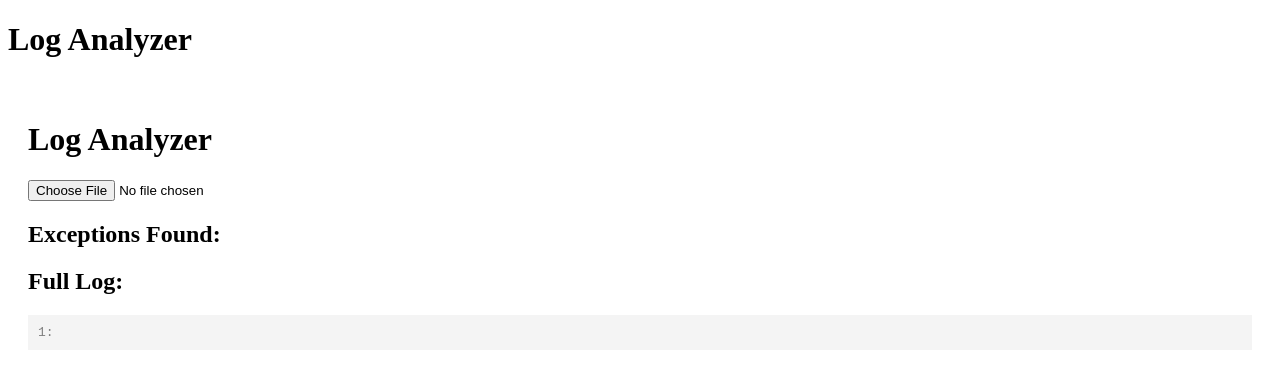
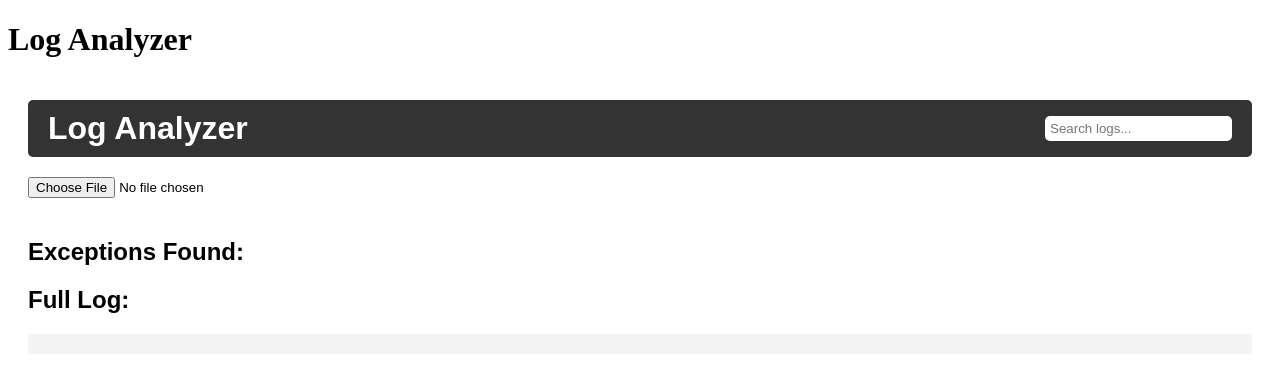
Before and after one commit to mustafa-mbari/logs, a Next.js app: page / in a window 1280 px wide. Shown: the top 374 px of the page. Built offline with nearby package versions, Linux system fonts and the light colour scheme.

Commit message:
Update LogAnalyzer.js > add searchbar

```diff
--- a/components/LogAnalyzer.js
+++ b/components/LogAnalyzer.js
@@ -3,7 +3,7 @@ import React, { useState } from "react";
 const LogAnalyzer = () => {
   const [logContent, setLogContent] = useState("");
   const [exceptions, setExceptions] = useState([]);
-  const [expanded, setExpanded] = useState({});
+  const [searchTerm, setSearchTerm] = useState("");
 
   const handleFileUpload = (event) => {
     const file = event.target.files[0];
@@ -22,11 +22,9 @@ const LogAnalyzer = () => {
     const lines = text.split("\n");
     const extractedExceptions = [];
     let currentException = null;
-    let lineNumber = 1;
 
-    lines.forEach((line) => {
+    lines.forEach((line, index) => {
       if (line.startsWith("####")) {
-        lineNumber++;
         return; // Ignore unimportant lines
       }
       if (line.startsWith("com.swisslog")) {
@@ -36,7 +34,7 @@ const LogAnalyzer = () => {
         currentException = {
           message: line,
           stackTrace: [],
-          lineNumber: lineNumber,
+          lineNumber: index + 1,
         };
       } else if (line.includes("at") && currentException) {
         currentException.stackTrace.push(line);
@@ -45,7 +43,6 @@ const LogAnalyzer = () => {
         extractedExceptions.push(currentException);
         currentException = null;
       }
-      lineNumber++;
     });
 
     if (currentException) {
@@ -55,54 +52,37 @@ const LogAnalyzer = () => {
     setExceptions(extractedExceptions);
   };
 
-  const toggleExpand = (index) => {
-    setExpanded((prev) => ({
-      ...prev,
-      [index]: !prev[index],
-    }));
-  };
+  return (
+    <div style={{ padding: "20px", fontFamily: "Arial, sans-serif" }}>
+      {/* Header with Search Bar */}
+      <header style={{ display: "flex", justifyContent: "space-between", alignItems: "center", backgroundColor: "#333", color: "white", padding: "10px 20px", borderRadius: "5px" }}>
+        <h1 style={{ margin: 0 }}>Log Analyzer</h1>
+        <input
+          type="text"
+          placeholder="Search logs..."
+          value={searchTerm}
+          onChange={(e) => setSearchTerm(e.target.value)}
+          style={{ padding: "5px", borderRadius: "5px", border: "none" }}
+        />
+      </header>
 
-  return (
-    <div style={{ padding: "20px" }}>
-      <h1>Log Analyzer</h1>
-      <input type="file" accept=".log" onChange={handleFileUpload} />
-      <div style={{ marginTop: "20px" }}>
+      <input type="file" accept=".log" onChange={handleFileUpload} style={{ margin: "20px 0" }} />
+      <div>
         <h2>Exceptions Found:</h2>
         <ul>
           {exceptions.map((ex, index) => (
             <li key={index} style={{ color: "red" }}>
               <strong>
-                <a
-                  href={`#line-${ex.lineNumber}`}
-                  style={{ textDecoration: "none", color: "red" }}
-                >
-                  {ex.message} (Line: {ex.lineNumber})
-                </a>
+                {ex.message} (Line: {ex.lineNumber})
               </strong>
-              <button
-                onClick={() => toggleExpand(index)}
-                style={{ marginLeft: "10px", cursor: "pointer" }}
-              >
-                {expanded[index] ? "Hide Stack Trace" : "Show Stack Trace"}
-              </button>
-              {expanded[index] && (
-                <pre style={{ color: "gray" }}>{ex.stackTrace.join("\n")}</pre>
-              )}
+              <pre style={{ color: "gray" }}>{ex.stackTrace.join("\n")}</pre>
               <p style={{ color: "blue" }}>{ex.causedBy}</p>
             </li>
           ))}
         </ul>
       </div>
       <h2>Full Log:</h2>
-      <pre
-        style={{ backgroundColor: "#f4f4f4", padding: "10px" }}
-      >
-        {logContent.split("\n").map((line, idx) => (
-          <div key={idx} id={`line-${idx + 1}`}>
-            <span style={{ color: "gray" }}>{idx + 1}:</span> {line}
-          </div>
-        ))}
-      </pre>
+      <pre style={{ backgroundColor: "#f4f4f4", padding: "10px", whiteSpace: "pre-wrap" }}>{logContent}</pre>
     </div>
   );
 };
```
